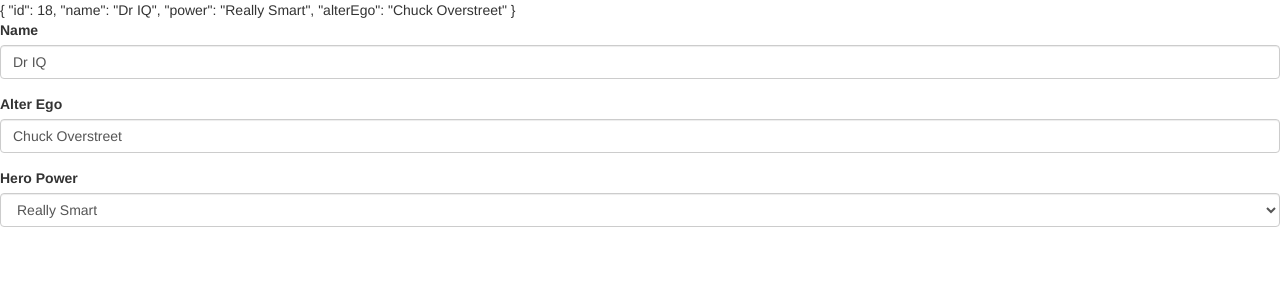
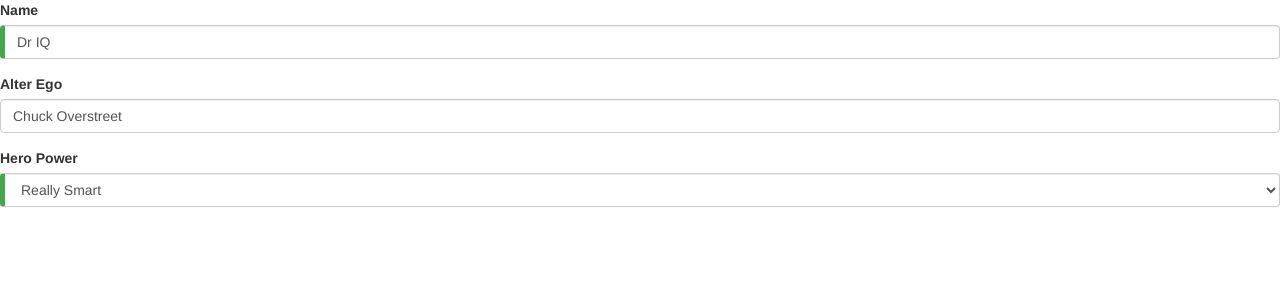
Before and after one commit to gabocze/angular-tutorial-template-driven-form, an Angular app: page / in a window 1280 px wide. Shown: the top 300 px of the page. Built offline with nearby package versions, Linux system fonts and the light colour scheme.

Commit message:
Invalid controls state feedback style.

```diff
--- a/src/app/hero-form/hero-form.component.html
+++ b/src/app/hero-form/hero-form.component.html
@@ -1,5 +1,4 @@
 <form #heroForm="ngForm">
-{{ model | json }}
 <div class="form-group">
   <label for="name">Name</label>
   <input type="text" class="form-control" id="name"
--- /dev/null
+++ b/src/assets/forms.css
@@ -0,0 +1,7 @@
+.ng-valid[required], .ng-valid.required  {
+  border-left: 5px solid #42A948; /* green */
+}
+
+.ng-invalid:not(form)  {
+  border-left: 5px solid #a94442; /* red */
+}
--- a/src/index.html
+++ b/src/index.html
@@ -6,6 +6,7 @@
   <base href="/">
   <meta name="viewport" content="width=device-width, initial-scale=1">
   <link rel="icon" type="image/x-icon" href="favicon.ico">
+  <link rel="stylesheet" href="assets/forms.css">
 </head>
 <body>
   <app-root></app-root>
```
